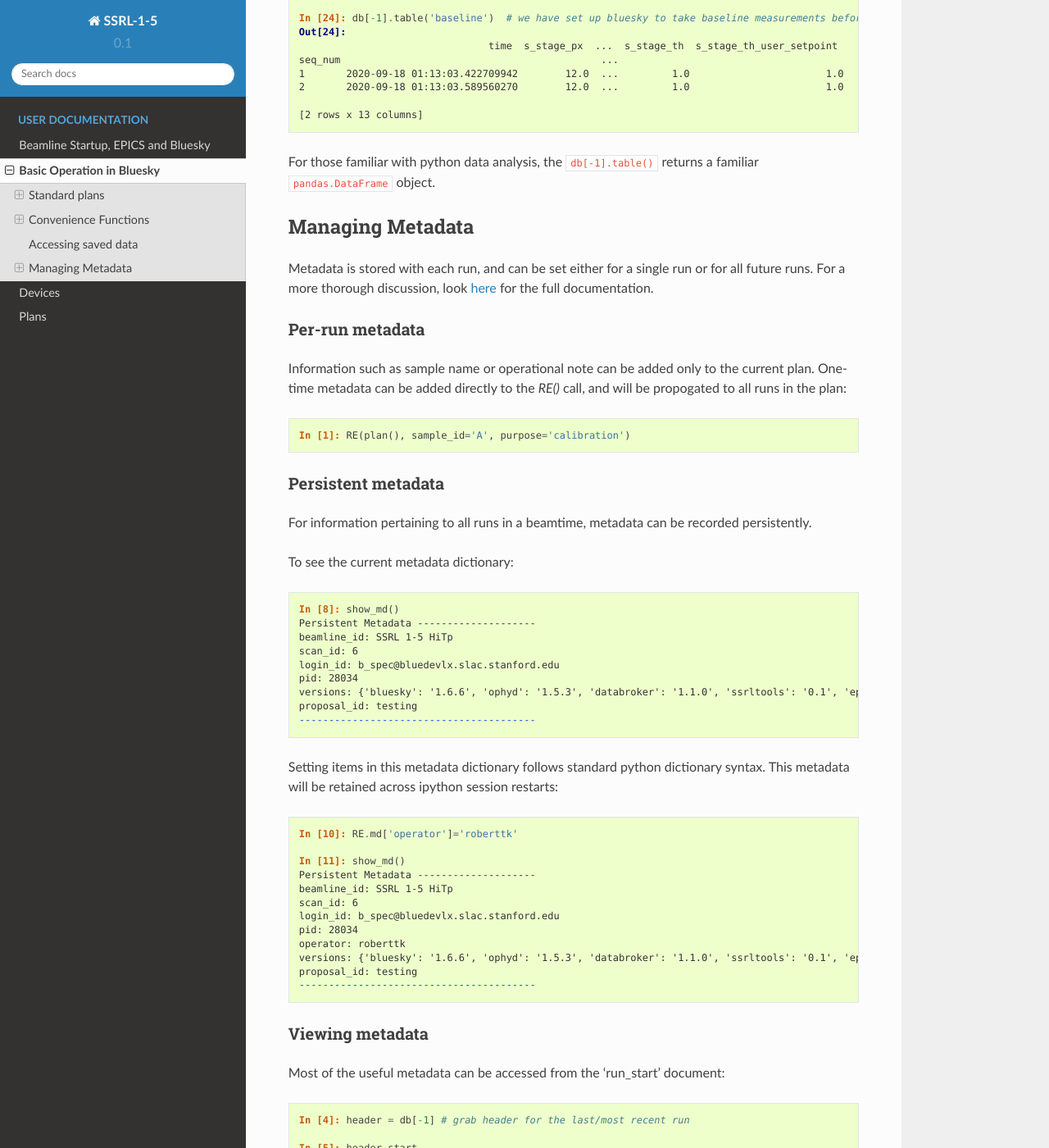
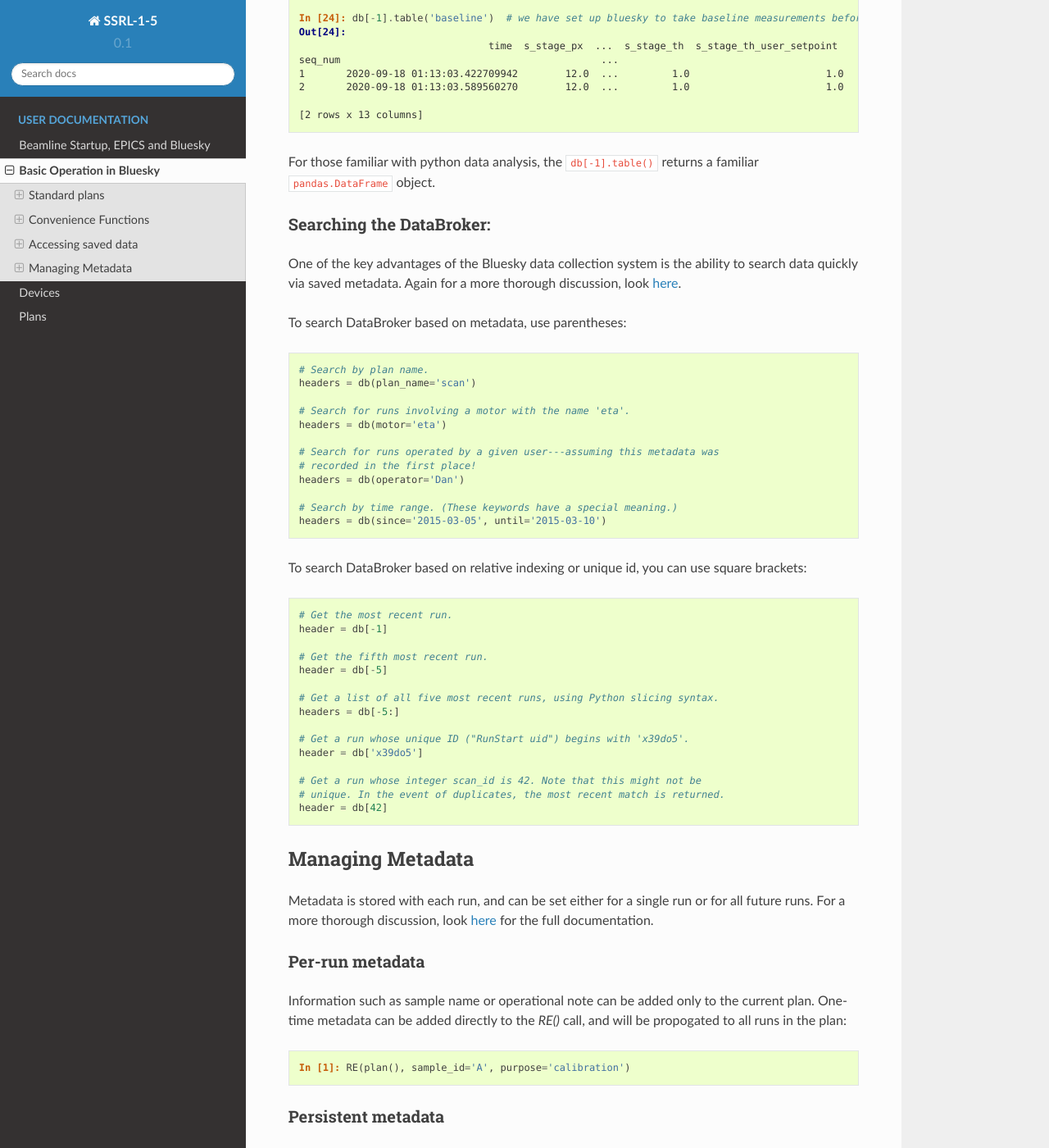
Before and after one commit to tangkong/SSRL-1-5, a Sphinx documentation site: the page built from docs/source/basic-operation.rst, in a window 1280 px wide and 1400 px high, scrolled down 3798 px. Shown: the whole window at 82% size. Built offline with Sphinx 7.4.7 and the Read the Docs theme 2.0.0, drawn with Linux system fonts in a browser that asks for light colours; pages that are not in the unit, such as notebooks, are missing from menus.

Commit message:
docs update, accessing data via databroker

```diff
--- a/docs/source/basic-operation.rst
+++ b/docs/source/basic-operation.rst
@@ -230,6 +230,49 @@ demonstrated below:
 For those familiar with python data analysis, the ``db[-1].table()`` returns a
 familiar ``pandas.DataFrame`` object.
 
+Searching the DataBroker:
+-------------------------
+One of the key advantages of the Bluesky data collection system is the ability
+to search data quickly via saved metadata.  Again for a more thorough discussion,
+look `here <https://blueskyproject.io/databroker/v1/tutorial.html#searching>`__.
+
+To search DataBroker based on metadata, use parentheses:
+
+.. code:: python
+
+    # Search by plan name.
+    headers = db(plan_name='scan')
+
+    # Search for runs involving a motor with the name 'eta'.
+    headers = db(motor='eta')
+
+    # Search for runs operated by a given user---assuming this metadata was
+    # recorded in the first place!
+    headers = db(operator='Dan')
+
+    # Search by time range. (These keywords have a special meaning.)
+    headers = db(since='2015-03-05', until='2015-03-10')
+
+To search DataBroker based on relative indexing or unique id, you can use square
+brackets:
+
+.. code:: python
+
+    # Get the most recent run.
+    header = db[-1]
+
+    # Get the fifth most recent run.
+    header = db[-5]
+
+    # Get a list of all five most recent runs, using Python slicing syntax.
+    headers = db[-5:]
+
+    # Get a run whose unique ID ("RunStart uid") begins with 'x39do5'.
+    header = db['x39do5']
+
+    # Get a run whose integer scan_id is 42. Note that this might not be
+    # unique. In the event of duplicates, the most recent match is returned.
+    header = db[42]
 
 Managing Metadata
 =================
```
